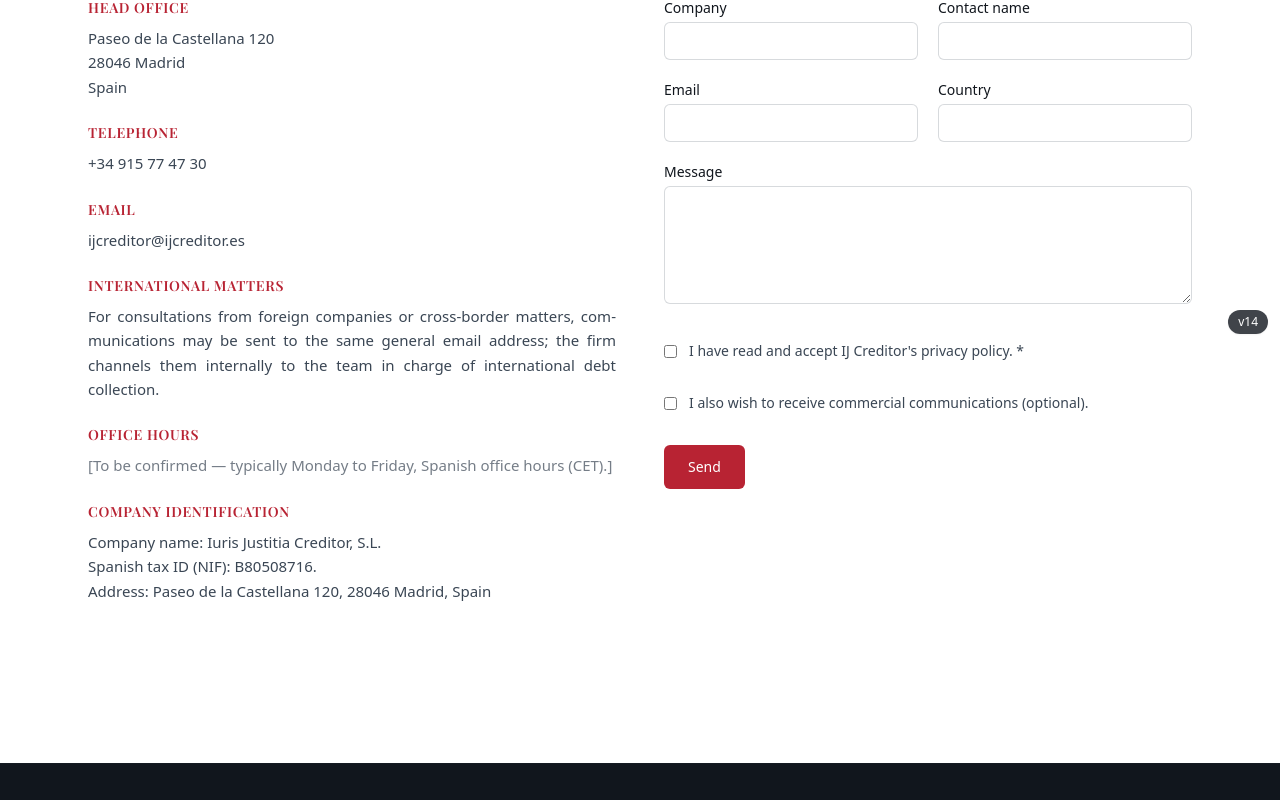
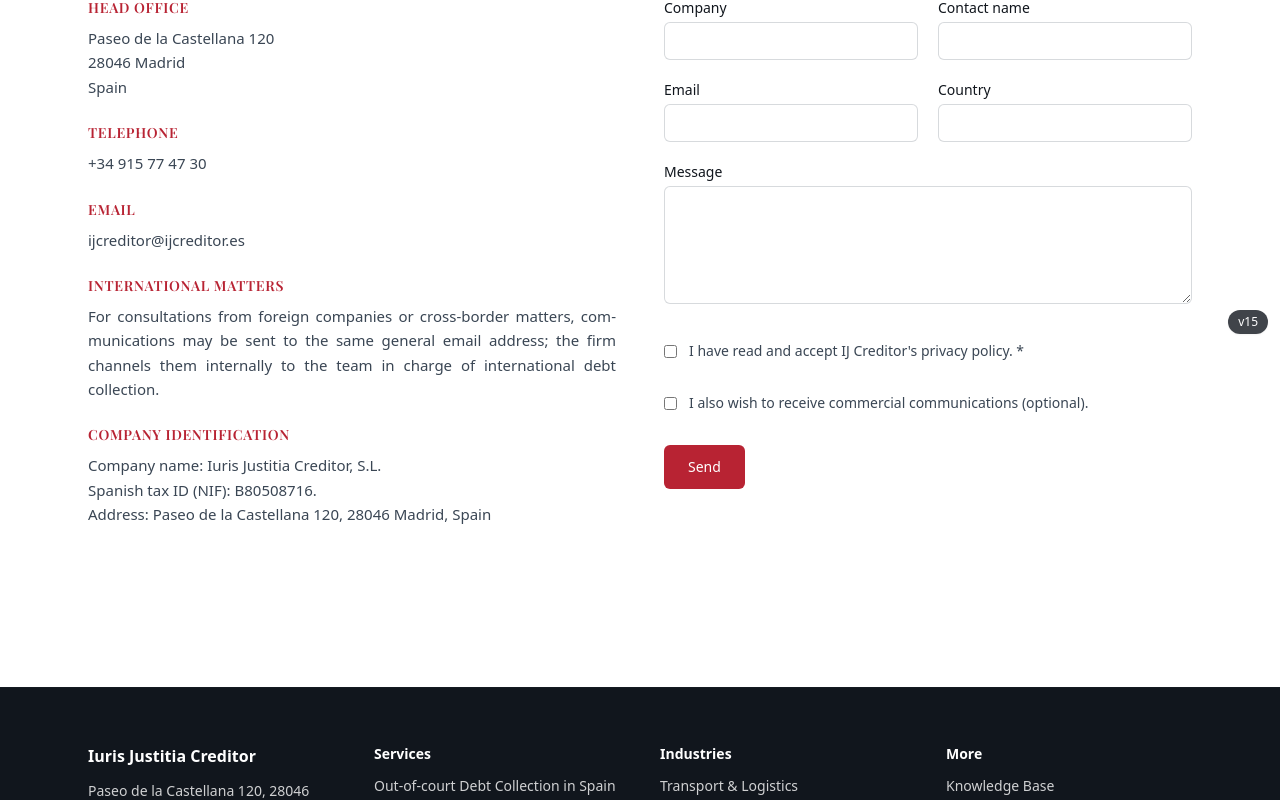
Before and after one commit to igorgolas/iurisingles, a Next.js app: page /contact in a window 1280 px wide. Shown: the part 454-1254 px from the top of the page. Built offline with nearby package versions, Linux system fonts and the light colour scheme; a web font is replaced by a local one.

Commit message:
Contact: remove office hours; About: name associations (ECA, LIC International, American Lawyers Quarterly); v15

```diff
--- a/app/about/page.tsx
+++ b/app/about/page.tsx
@@ -29,7 +29,7 @@
       </Block>
       <Block title="Team and network">
         <Prose paragraphs={[
-          "The team comprises in-house lawyers, case handlers and commercial-information specialists, all integrated at the Madrid head office. The firm is a member of the relevant national and international debt-collection associations, through which its correspondent network across multiple jurisdictions is maintained.",
+          "The team comprises in-house lawyers, case handlers and commercial-information specialists, all integrated at the Madrid head office. The firm is a member of international debt-collection and creditors’ associations — the European Collectors Association (ECA), the League International for Creditors (LIC International) and American Lawyers Quarterly — through which its correspondent network across multiple jurisdictions is maintained.",
         ]} />
       </Block>
       <Block title="Regulatory framework">
--- a/app/contact/page.tsx
+++ b/app/contact/page.tsx
@@ -33,10 +33,6 @@
             <p className="mt-2">For consultations from foreign companies or cross-border matters, communications may be sent to the same general email address; the firm channels them internally to the team in charge of international debt collection.</p>
           </div>
           <div>
-            <h2 className="text-sm font-semibold uppercase tracking-wider text-accent">Office hours</h2>
-            <p className="mt-2 text-slate/70">[To be confirmed — typically Monday to Friday, Spanish office hours (CET).]</p>
-          </div>
-          <div>
             <h2 className="text-sm font-semibold uppercase tracking-wider text-accent">Company identification</h2>
             <p className="mt-2">Company name: {SITE.name}, S.L.<br />Spanish tax ID (NIF): {SITE.nif}.<br />Address: {SITE.address}</p>
           </div>
--- a/lib/version.ts
+++ b/lib/version.ts
@@ -1,3 +1,3 @@
 // Bump this string on every change. The pill in the corner shows it,
 // so you can confirm in your browser that the new version is live.
-export const VERSION = "v14";
+export const VERSION = "v15";
```
